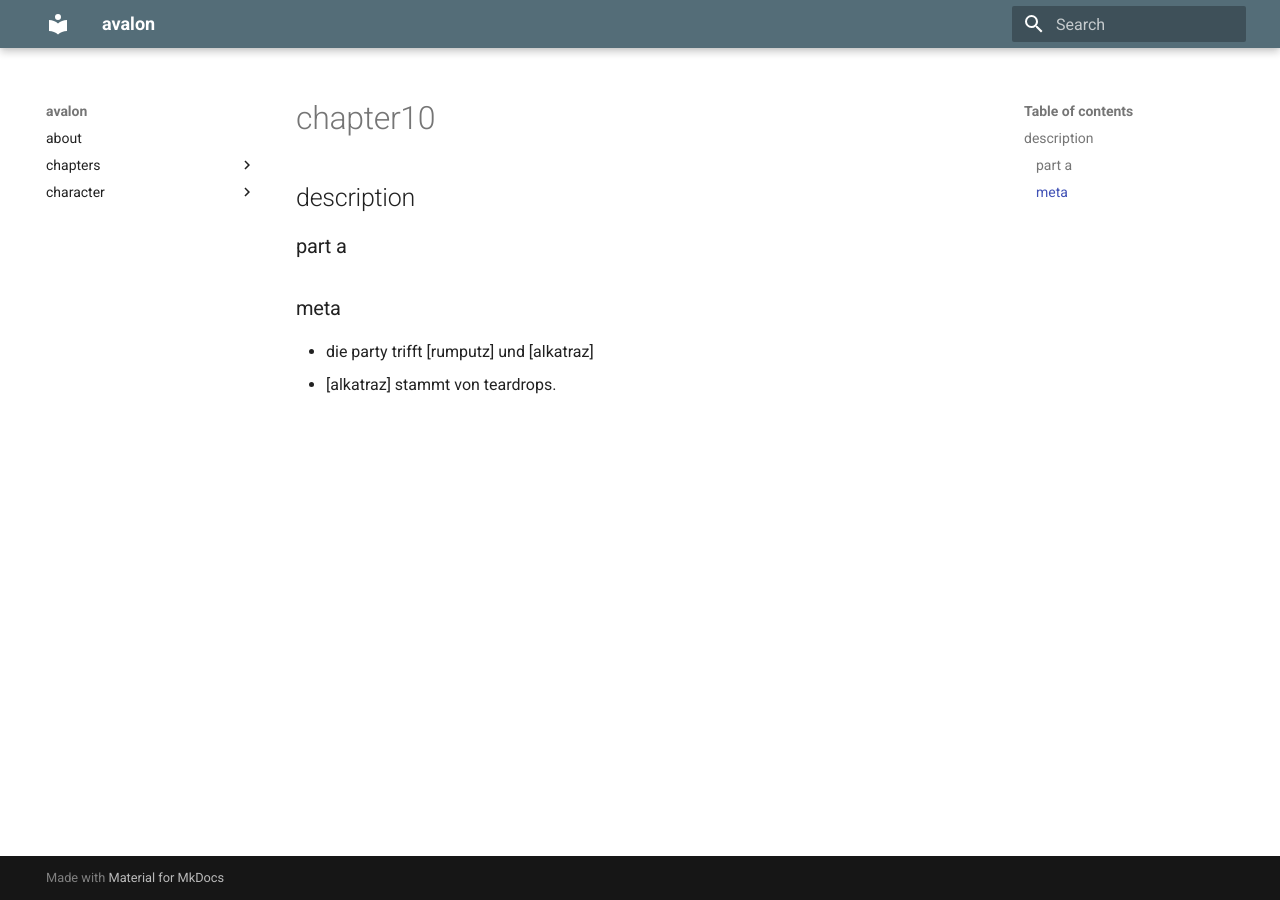
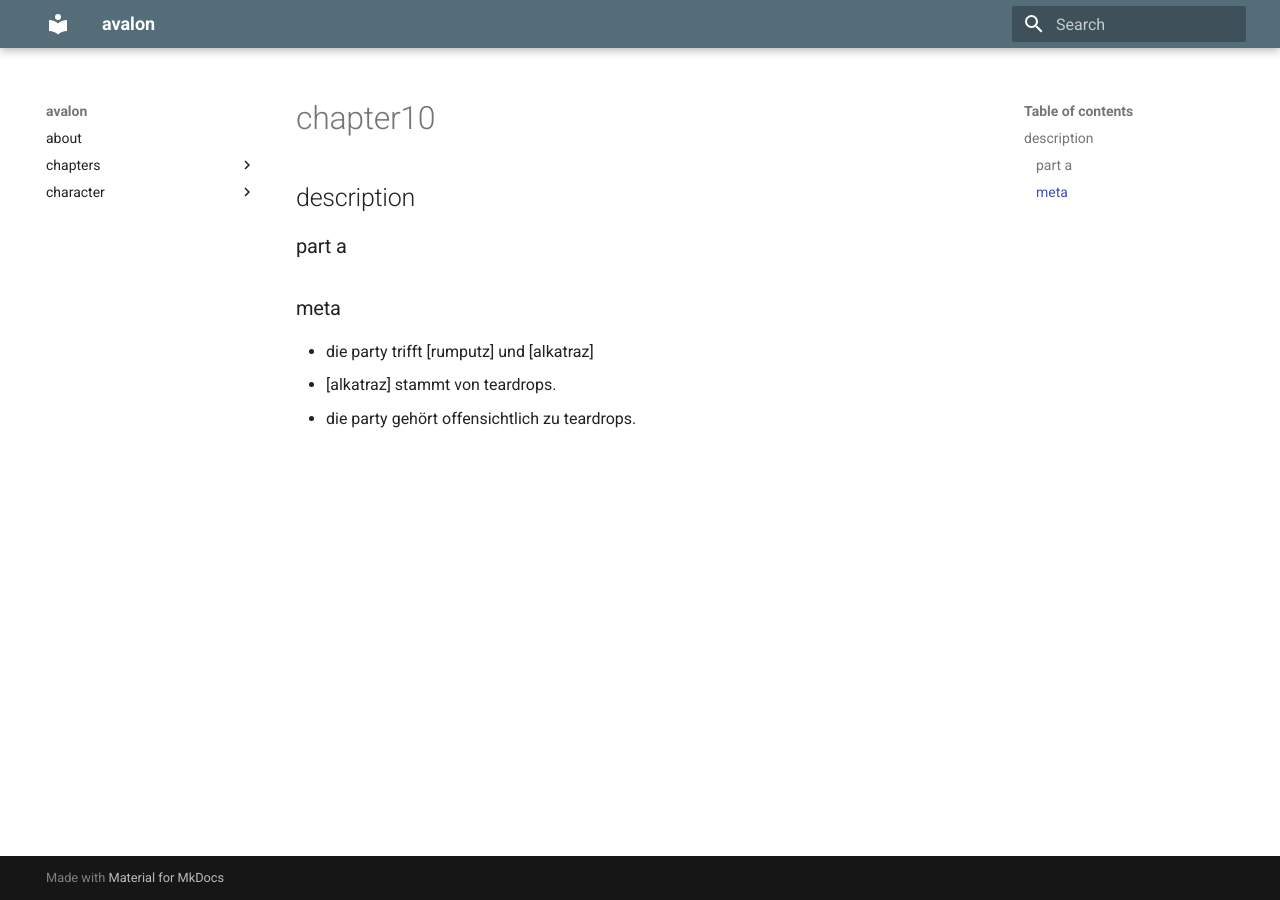
Before and after one commit to mkdocs-pnp/avalon, an MkDocs documentation site: the page built from docs/chapter/chapter10.md, in a window 1280 px wide. Built offline with MkDocs 1.6.1 and Material for MkDocs 9.7.7, drawn with Linux system fonts in a browser that asks for light colours.

Commit message:
update chapter 10.

```diff
--- a/docs/chapter/chapter10.md
+++ b/docs/chapter/chapter10.md
@@ -8,3 +8,4 @@
 
 * die party trifft [rumputz] und [alkatraz]
 * [alkatraz] stammt von teardrops.
+* die party gehört offensichtlich zu teardrops.
```
